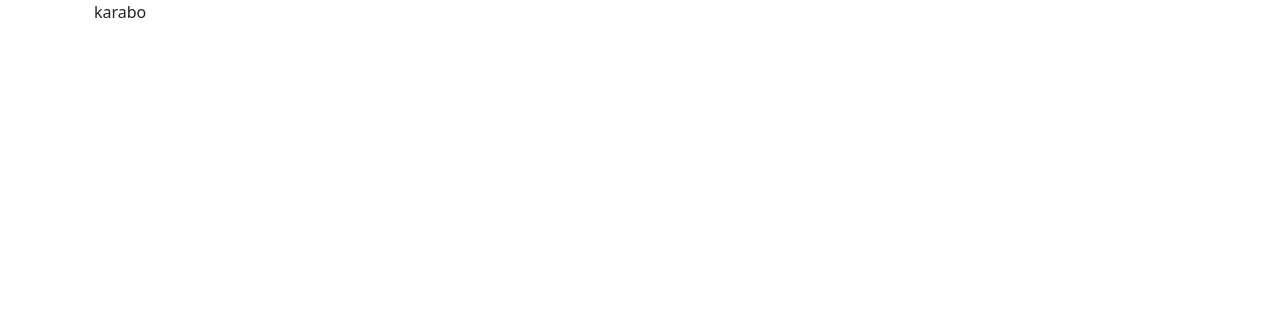
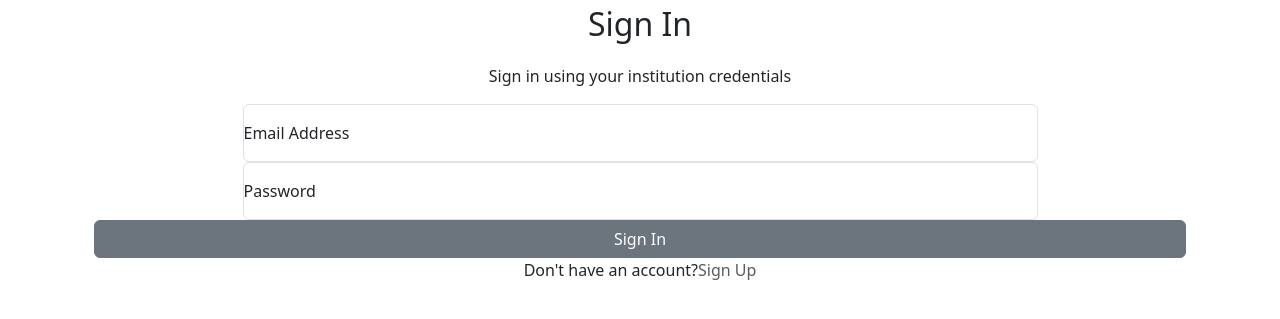
Before and after one commit to Phiwadludlu/QRClass-Pro, a Flask app: page /sign_in in a window 1280 px wide. Before the commit the part shown is almost empty. Shown: the top 319 px of the page. Run offline with Flask 3, Linux system fonts and the light colour scheme.

Commit message:
Added fields on signIn screen

```diff
--- a/templates/layouts/SignIn_layout.html
+++ b/templates/layouts/SignIn_layout.html
@@ -1,4 +1,50 @@
 {% extends "base.html" %} {% block title %} | Sign In {% endblock %} {% block
 content %}
-<div class="container-lg px-4">karabo</div>
+<div class="container-lg px-4">
+  <div class="container-fluid">
+    <div class="row">
+      <p class="fs-2 d-flex justify-content-center">Sign In</p>
+
+      <p class="d-flex justify-content-center">
+        Sign in using your institution credentials
+      </p>
+    </div>
+
+    <div class="row d-flex justify-content-center">
+      <div class="form-floating w-75">
+        <input
+          type="email"
+          class="form-control"
+          id="signInEmail"
+          placeholder="Email"
+        />
+        <label for="signInEmail">Email Address</label>
+      </div>
+    </div>
+
+    <div class="row d-flex justify-content-center">
+      <div class="form-floating w-75">
+        <input
+          type="password"
+          class="form-control"
+          id="signInPassword"
+          placeholder="Password"
+        />
+        <label for="signInPassword">Password</label>
+      </div>
+    </div>
+    <div class="row">
+      <button type="button" class="btn btn-secondary">Sign In</button>
+
+      <p class="d-flex justify-content-center">
+        Don't have an account?
+        <a
+          href="#"
+          class="text-body-secondary link-underline link-underline-opacity-0"
+          >Sign Up</a
+        >
+      </p>
+    </div>
+  </div>
+</div>
 {% endblock %}
```
